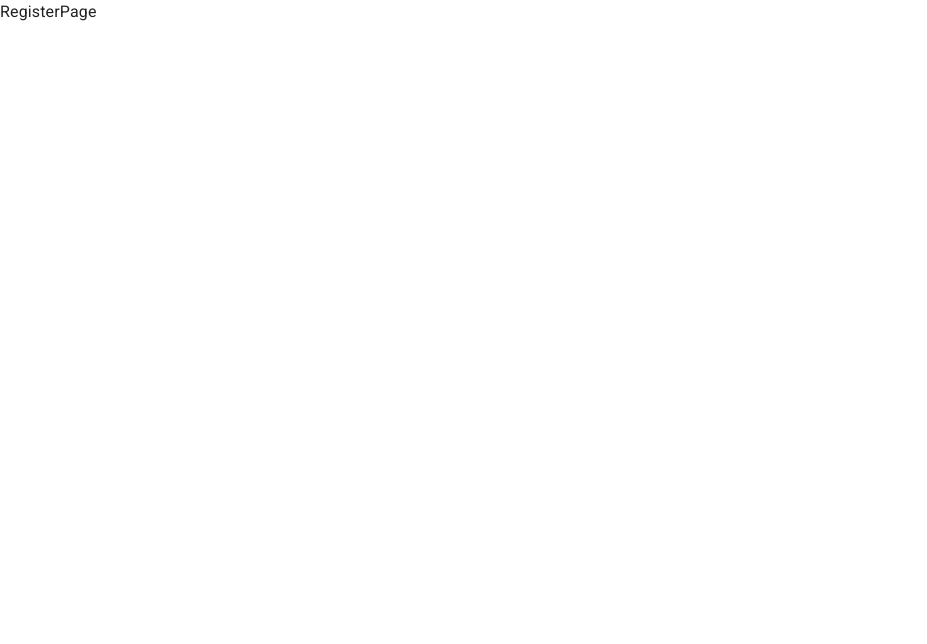
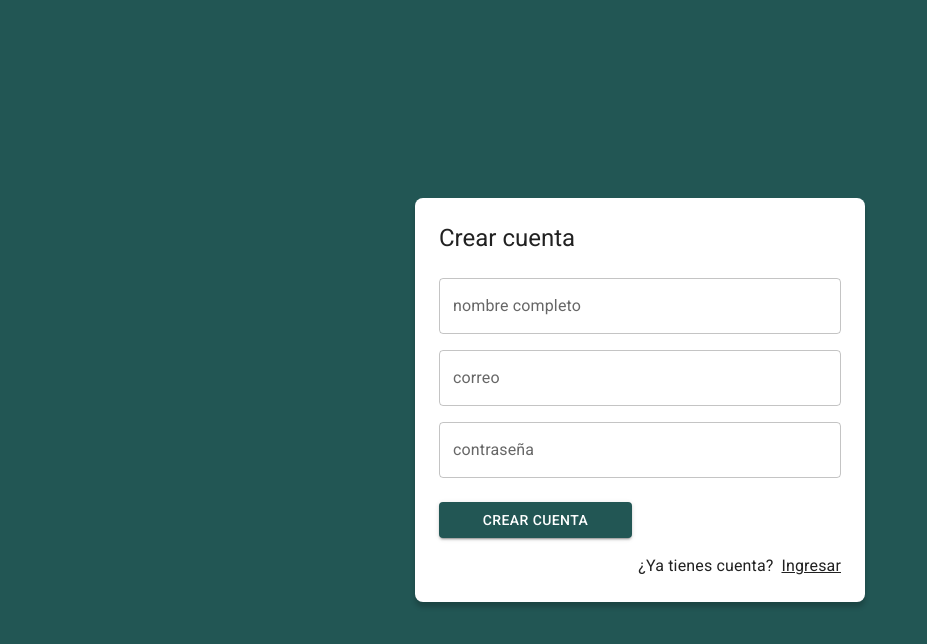
Before and after one commit to olmeiro/capstone_project_tgl, a React (Vite) app in the folder front/: page /auth/register in a window 1280 px wide. Shown: the top 644 px of the page, without its empty margins (0-927 px from the left). Built offline with nearby package versions, Linux system fonts and the light colour scheme.

Commit message:
layout register page

```diff
--- a/front/src/auth/pages/RegisterPage.jsx
+++ b/front/src/auth/pages/RegisterPage.jsx
@@ -1,7 +1,54 @@
-import React from 'react'
+import { Google } from "@mui/icons-material"
+import { Button, Grid, Link, TextField, Typography } from "@mui/material"
+import React from "react"
+import { Link as RouterLink } from "react-router-dom"
+import { AuthLayout } from "../layout/AuthLayout"
 
 export const RegisterPage = () => {
   return (
-    <div>RegisterPage</div>
+    <AuthLayout title="Crear cuenta">
+      <form>
+        <Grid container>
+          <Grid item xs={12} sx={{ mt: 2 }}>
+            <TextField
+              label="nombre completo"
+              type="text"
+              placeholder="Nombre"
+              fullWidth
+            />
+          </Grid>
+          <Grid item xs={12} sx={{ mt: 2 }}>
+            <TextField
+              label="correo"
+              type="email"
+              placeholder="correo@google.com"
+              fullWidth
+            />
+          </Grid>
+          <Grid item xs={12} sx={{ mt: 2 }}>
+            <TextField
+              label="contraseña"
+              type="password"
+              placeholder="password"
+              fullWidth
+            />
+          </Grid>
+
+          <Grid container spacing={2} sx={{ mb: 2, mt: 1 }}>
+            <Grid item xs={12} sm={6}>
+              <Button variant="contained" fullWidth>
+                Crear cuenta
+              </Button>
+            </Grid>
+          </Grid>
+          <Grid container direction="row" justifyContent="end">
+            <Typography sx={{ mr: 1 }}>¿Ya tienes cuenta?</Typography>
+            <Link component={RouterLink} color="inherit" to="/auth/login">
+              Ingresar
+            </Link>
+          </Grid>
+        </Grid>
+      </form>
+    </AuthLayout>
   )
 }
```
